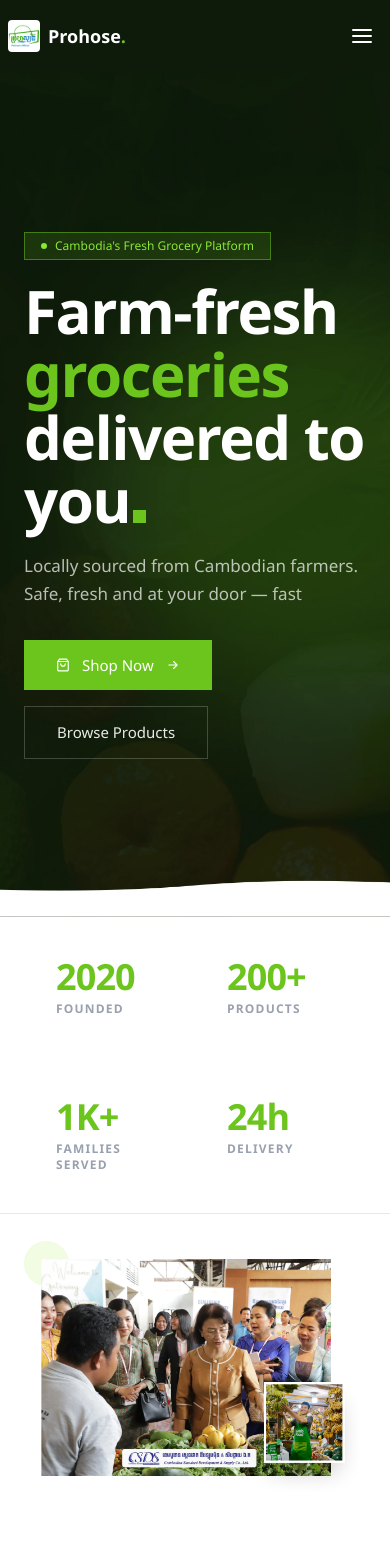
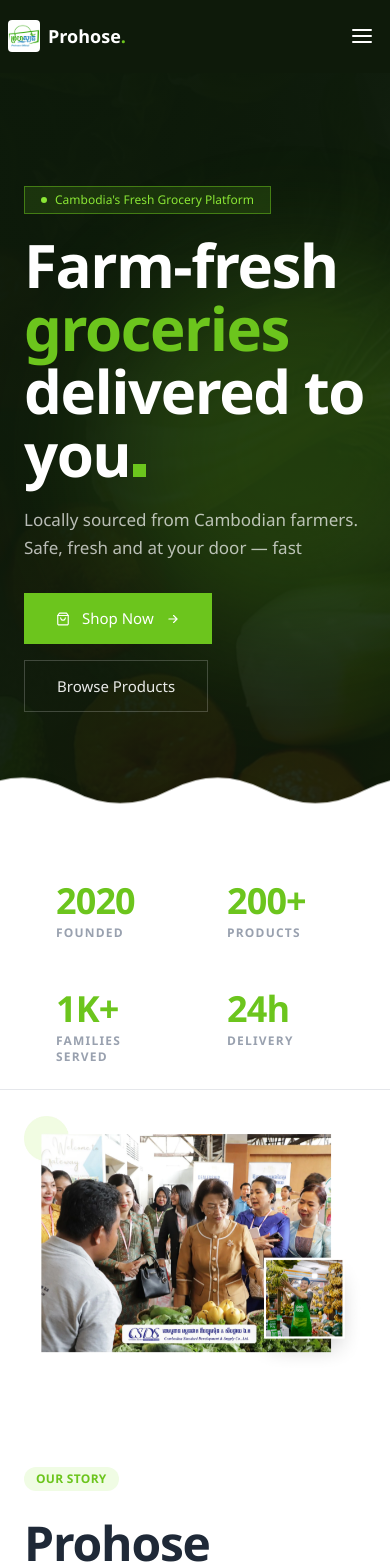
Before and after one commit to DojologyEngineering/prohorse_landing_page, a Next.js app: page / in a window 390 px wide. Shown: the top 1568 px of the page. Built offline with nearby package versions, Linux system fonts and the light colour scheme.

Commit message:
update hero sections

```diff
--- a/app/globals.css
+++ b/app/globals.css
@@ -172,9 +172,46 @@
   animation-delay: 4s;
 }
 
+@keyframes waveSlide {
+  from {
+    transform: translateX(0);
+  }
+  to {
+    transform: translateX(-50%);
+  }
+}
+
+@keyframes waveBob {
+  0%,
+  100% {
+    transform: translateX(0) translateY(0);
+  }
+  50% {
+    transform: translateX(0) translateY(8px);
+  }
+}
+
+.wave-track {
+  display: flex;
+  animation: waveSlide 12s linear infinite;
+  will-change: transform;
+}
+
+.wave-bob {
+  filter: drop-shadow(0 6px 8px rgba(0, 0, 0, 0.08));
+  animation: waveBob 4s ease-in-out infinite;
+  will-change: transform;
+}
+
 @media (prefers-reduced-motion: reduce) {
   .award-image-fade,
   .award-image-fade-delay {
     animation: none;
   }
+  .wave-track {
+    animation: none;
+  }
+  .wave-bob {
+    animation: none;
+  }
 }
--- a/components/hero.tsx
+++ b/components/hero.tsx
@@ -1,6 +1,6 @@
 import type { HeroContent } from "@/lib/types";
 import Image from "next/image";
-import heroBg from "@/app/asset/images/Hero.webp";
+import heroBg from "@/app/asset/images/Hero.svg";
 import Icon from "@/app/asset/icons/icon-asset";
 import container from "@/app/asset/images/Container.svg";
 
@@ -11,7 +11,7 @@
 export function Hero({ data }: HeroProps) {
   return (
     <section
-      className="w-full min-h-screen flex items-center"
+      className="relative w-full min-h-[90svh] md:min-h-screen flex items-start pt-28 md:items-center md:pt-0 overflow-hidden"
       id="hero"
       style={{
         backgroundImage: `url(${heroBg.src})`,
@@ -19,7 +19,7 @@
         backgroundPosition: "bottom",
       }}
     >
-      <div className="mx-auto w-full px-6 md:px-14 flex items-center justify-between gap-12">
+      <div className="mx-auto w-full px-6 md:px-14 flex items-start md:items-center justify-between gap-12">
         {/* Left: Text Content */}
         <div className="flex-1 max-w-xl">
           {/* Eyebrow badge */}
@@ -68,6 +68,31 @@
           />
         </div>
       </div>
+      <div className="pointer-events-none absolute left-0 bottom-0 w-full overflow-hidden leading-none">
+        <div className="wave-bob h-24 w-full">
+          <div className="wave-track h-24 w-[200%]">
+            <svg
+              className="block h-24 w-1/2"
+              viewBox="0 0 1440 120"
+              xmlns="http://www.w3.org/2000/svg"
+              preserveAspectRatio="none"
+              aria-hidden="true"
+            >
+              <path d="M0,60 Q180,28 360,60 T720,60 T1080,60 T1440,60 L1440,120 L0,120 Z" fill="white" />
+            </svg>
+            <svg
+              className="block h-24 w-1/2"
+              viewBox="0 0 1440 120"
+              xmlns="http://www.w3.org/2000/svg"
+              preserveAspectRatio="none"
+              aria-hidden="true"
+            >
+              <path d="M0,60 Q180,28 360,60 T720,60 T1080,60 T1440,60 L1440,120 L0,120 Z" fill="white" />
+            </svg>
+          </div>
+        </div>
+      </div>
+
     </section>
   );
 }
--- a/components/stats.tsx
+++ b/components/stats.tsx
@@ -6,13 +6,14 @@
 
 export function Stats({ items }: StatsProps) {
   return (
-    <section className="bg-white border-b border-gray-200" id="stats">
+    <section className="relative md:-mt-8 bg-white border-b border-gray-200 pt-6 md:pt-12" id="stats">
+
       <div className="mx-auto w-full px-6 md:px-14">
         <div className="grid grid-cols-2 md:grid-cols-4">
           {items.map((item, index) => (
             <article
               key={item.label}
-              className="flex flex-col items-start px-8 py-10"
+              className="flex flex-col items-start px-8 py-6 md:py-10"
             >
               <p className="text-4xl font-extrabold text-[#6CC51D] tracking-tight">
                 {item.value}
```
Also changed, not shown: app/asset/images/Hero.svg.
